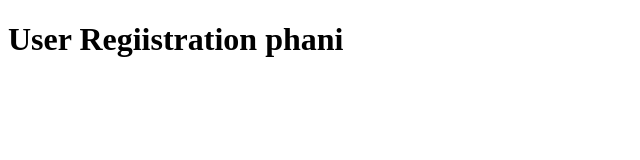
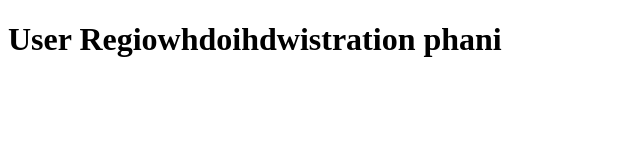
Before and after one commit to raj-kumar-1-1/gav1, a plain HTML site: page index.html in a window 1280 px wide. Shown: the whole page, without its empty margins (0-640 px from the left). Drawn offline with Linux system fonts and the light colour scheme.

Commit message:
Update index.html

```diff
--- a/index.html
+++ b/index.html
@@ -6,6 +6,6 @@
     <title>Document</title>
 </head>
 <body>
-    <h1>User Regiistration phani </h1>
+    <h1>User Regiowhdoihdwistration phani </h1>
 </body>
 </html>
```
